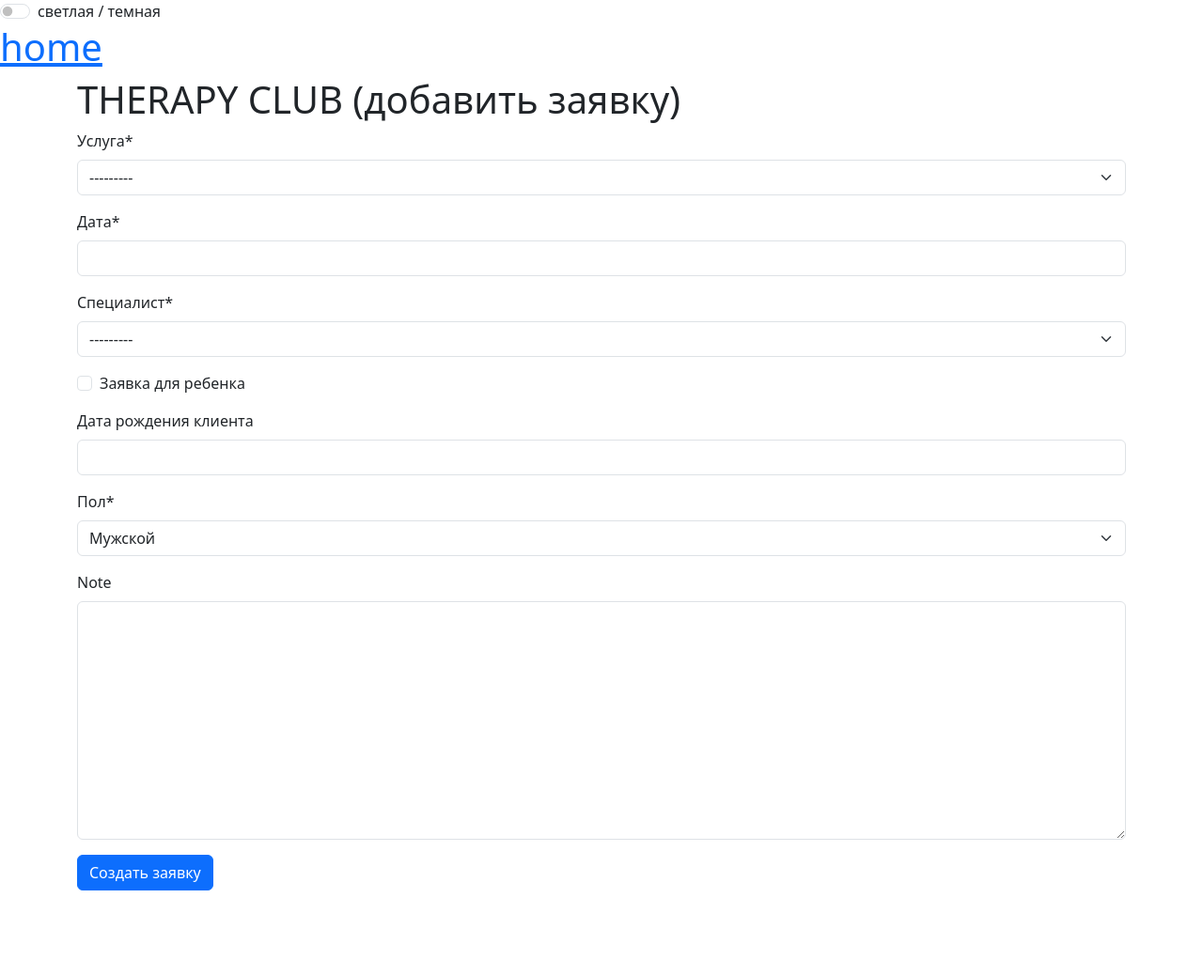
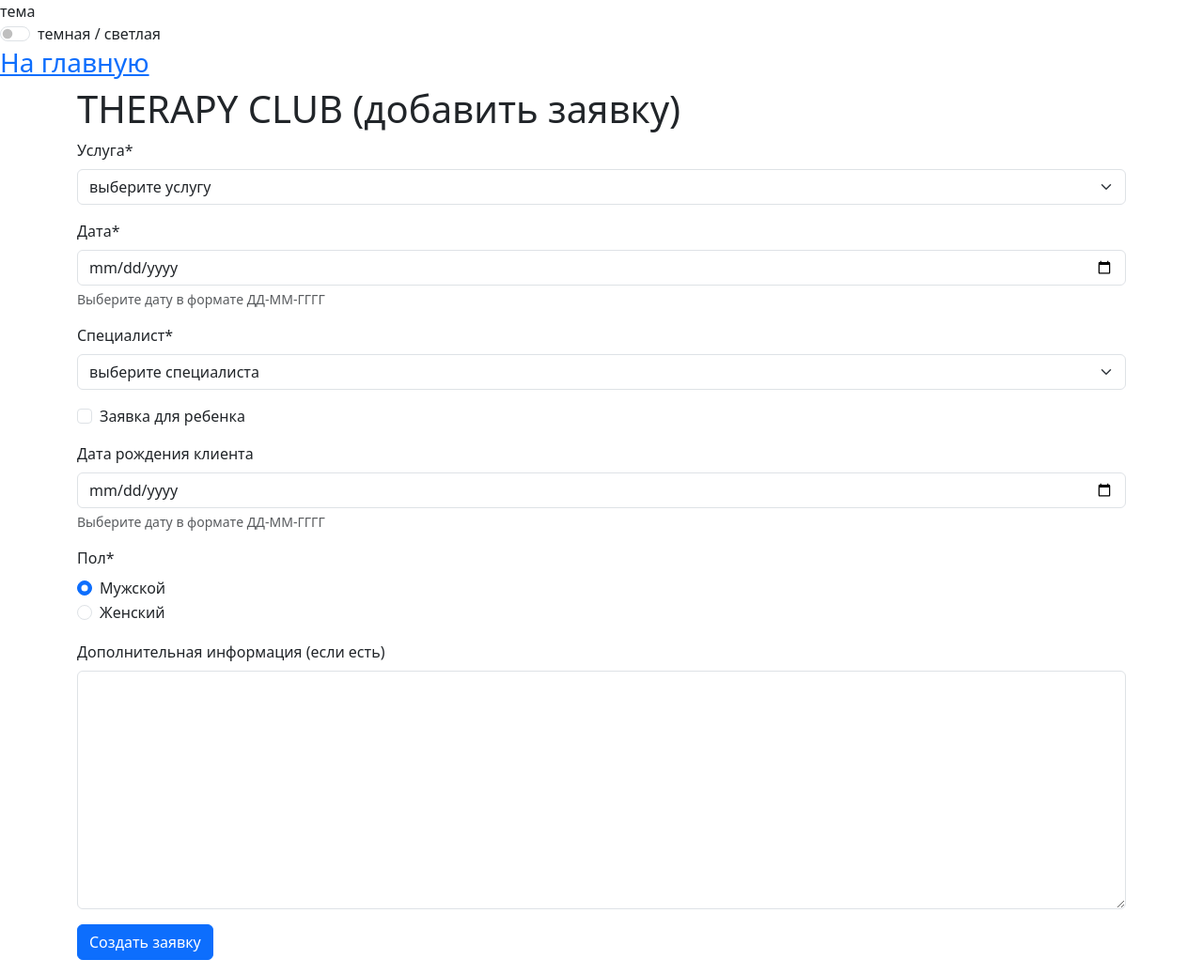
Before and after one commit to AnreX73/t_club, a Django app: page /add_bid/ in a window 1280 px wide. Shown: the whole page at 94% size. Before the commit the page ends 948 px from the top, so only its background shows below. Run offline with Django 4.2, Linux system fonts and the light colour scheme; the visitor is signed in with stand-in values (Sample User, id 1); data comes from the database, SQL or seed files in the repository; data that the repository does not hold is empty; some libraries are stand-ins or nearby versions.

Commit message:
changes 27_03

```diff
--- a/spa/spa/settings.py
+++ b/spa/spa/settings.py
@@ -97,7 +97,7 @@ DATABASES = {
         "ENGINE": "django.db.backends.mysql",
         "NAME": "t_club",
         "USER": "AnreX",
-        "PASSWORD": "ll010800ll",
+        "PASSWORD": "l010800l",
         "HOST": "localhost",  # Or an IP Address that your DB is hosted on
         "PORT": "3306",
     }
--- a/spa/therapy/admin.py
+++ b/spa/therapy/admin.py
@@ -32,9 +32,11 @@ class ServicesCategoryAdmin(admin.ModelAdmin):
     list_display = (
         "id",
         "name",
+        'is_public',
     )
     prepopulated_fields = {"slug": ("name",)}
     ordering = ("id",)
+    list_editable = ('is_public',)
 
 
 @admin.register(Services)
@@ -53,7 +55,9 @@ class ServicesAdmin(admin.ModelAdmin):
 
 @admin.register(BidStatus)
 class BidStatusAdmin(admin.ModelAdmin):
-    list_display = ("id",)
+    list_display = ("id", "code", "name")
+    search_fields = ("code", "name")
+    list_display_links = ("id", "code", "name")
 
 
 @admin.register(Bid)
--- a/spa/therapy/forms.py
+++ b/spa/therapy/forms.py
@@ -1,3 +1,4 @@
+from cProfile import label
 from crispy_forms.helper import FormHelper
 from crispy_forms.layout import Layout, Fieldset, Submit
 from django.contrib.auth import get_user_model
@@ -21,19 +22,28 @@ class UserCreateForm(UserCreationForm):
         super().__init__(*args, **kwargs)
 
         self.helper = FormHelper(self)
-        self.helper.add_input(Submit('submit', 'Зарегистрироваться'))
+        self.helper.add_input(Submit("submit", "Зарегистрироваться"))
 
     phone = forms.CharField(max_length=12, required=False)
     photo = forms.ImageField(required=False)
 
     class Meta(UserCreationForm.Meta):
         model = User
-        fields = ("username", "email", "first_name", 'last_name', "phone", "password1", "password2", 'photo',
-                  )
+        fields = (
+            "username",
+            "email",
+            "first_name",
+            "last_name",
+            "phone",
+            "password1",
+            "password2",
+            "photo",
+        )
         widgets = {
-            'sex': forms.RadioSelect(),
-            'date_of_birth': forms.DateInput(attrs={'type': 'date',
-                                                    'max': datetime.now().date()}),
+            "sex": forms.RadioSelect(),
+            "date_of_birth": forms.DateInput(
+                attrs={"type": "date", "max": datetime.now().date()}
+            ),
         }
 
 
@@ -51,11 +61,10 @@ class UserLoginForm(AuthenticationForm):
         self.helper.layout = Layout(
             Fieldset(
                 "Введите логин и пароль",
-                'username',
-                'password',
-
+                "username",
+                "password",
             ),
-            Submit('submit', 'Войти'),
+            Submit("submit", "Войти"),
         )
 
 
@@ -68,18 +77,19 @@ class UserPasswordResetForm(PasswordResetForm):
         self.helper.layout = Layout(
             Fieldset(
                 "Введите адрес электронной почты",
-                'email',
-
+                "email",
             ),
-            Submit('submit', 'отправить'),
+            Submit("submit", "отправить"),
         )
 
 
 class AddBidForm(forms.ModelForm):
     def __init__(self, *args, **kwargs):
         super().__init__(*args, **kwargs)
+        self.fields["service"].empty_label = "выберите услугу"
+        self.fields["worker"].empty_label = "выберите специалиста"
         self.helper = FormHelper(self)
-        self.helper.add_input(Submit('submit', 'Создать заявку'))
+        self.helper.add_input(Submit("submit", "Создать заявку"))
 
     def save(self, commit=True):
         # Сначала сохраняем объект, чтобы у него появился id
@@ -92,4 +102,29 @@ class AddBidForm(forms.ModelForm):
 
     class Meta:
         model = Bid
-        fields = ('service', 'date', 'worker', 'is_chaild_bid', 'date_of_birth', 'sex', 'note')
+        fields = (
+            "service",
+            "date",
+            "worker",
+            "is_chaild_bid",
+            "date_of_birth",
+            "sex",
+            "note",
+        )
+        widgets = {
+            "sex": forms.RadioSelect(),
+            "date": forms.DateInput(
+                attrs={"type": "date", "min": datetime.now().date()}
+            ),
+            "date_of_birth": forms.DateInput(
+                attrs={"type": "date", "max": datetime.now().date()}
+            ),
+
+        }
+        help_texts = {
+            "date": _("Выберите дату в формате ДД-ММ-ГГГГ"),
+            "date_of_birth": _("Выберите дату в формате ДД-ММ-ГГГГ"),
+        }
+        labels = {
+            "note": _("Дополнительная информация (если есть)"),
+        }
--- a/spa/therapy/templates/registration/include/admin_profile.html
+++ b/spa/therapy/templates/registration/include/admin_profile.html
@@ -1,3 +1,4 @@
+<a href="{% url 'add_bid'  %}">создать заявку</a>
 {% for client in clients %}
 <p>{{ client.user }}</p>
 <span><b>дата</b> {{ client.date | date:"d.m.Y " }}</span>
@@ -6,4 +7,5 @@
 <p>{% for status in client.statuses.all %}{{ status }}{% if not forloop.last %}, {% endif %}{% endfor %}</p>
 <p>{{ client.worker }}</p>
 <hr>
+
 {% endfor %}
--- a/spa/therapy/templates/therapy/add_bid.html
+++ b/spa/therapy/templates/therapy/add_bid.html
@@ -5,7 +5,7 @@
 
 {% block content %}
  <a href='{% url "index" %}'>
-    <h1>home</h1>
+    <h3>На главную</h3>
   </a>
 
 <div class="container">
--- a/spa/therapy/templates/therapy/base.html
+++ b/spa/therapy/templates/therapy/base.html
@@ -15,6 +15,7 @@
 </head>
 
 <body>
+    тема
     <div x-data="{ darkMode: localStorage.getItem('darkMode') === 'true' }" x-init="document.documentElement.setAttribute('data-bs-theme', darkMode ? 'dark' : 'light')">
         <div class="form-check form-switch">
             <input class="form-check-input" type="checkbox" role="switch" id="flexSwitchCheckDefault"
@@ -23,7 +24,7 @@
                        document.documentElement.setAttribute('data-bs-theme', darkMode ? 'dark' : 'light');
                        localStorage.setItem('darkMode', darkMode);
                    ">
-            <label class="form-check-label" for="flexSwitchCheckDefault">светлая / темная</label>
+            <label class="form-check-label" for="flexSwitchCheckDefault">темная / светлая</label>
         </div>
     </div>
 
--- a/spa/therapy/templates/therapy/index.html
+++ b/spa/therapy/templates/therapy/index.html
@@ -4,11 +4,13 @@
 
 
 {% block content %}
+<h2>THERAPY CLUB</h2>
+<hr>
 {% if user.is_authenticated %}
-        <a style="color:teal;" href="{% url 'profile' %}">{{ user }}</a>
+        <a style="color:teal;" href="{% url 'profile' %}">профиль пользователя {{ user }}</a>
         {% else %}
         <a href='{% url "user_login" %}'>
-        <h1>вход</h1>
+        <h3>вход в профиль</h3>
         </a>
 
 
```
Also changed, not shown: spa/therapy/templates/registration/profile.html (+12 -5 lines), spa/therapy/templates/therapy/administrator.html (deleted, +0 -11 lines), spa/therapy/templatetags/therapy_tags.py (+11 -3 lines).
